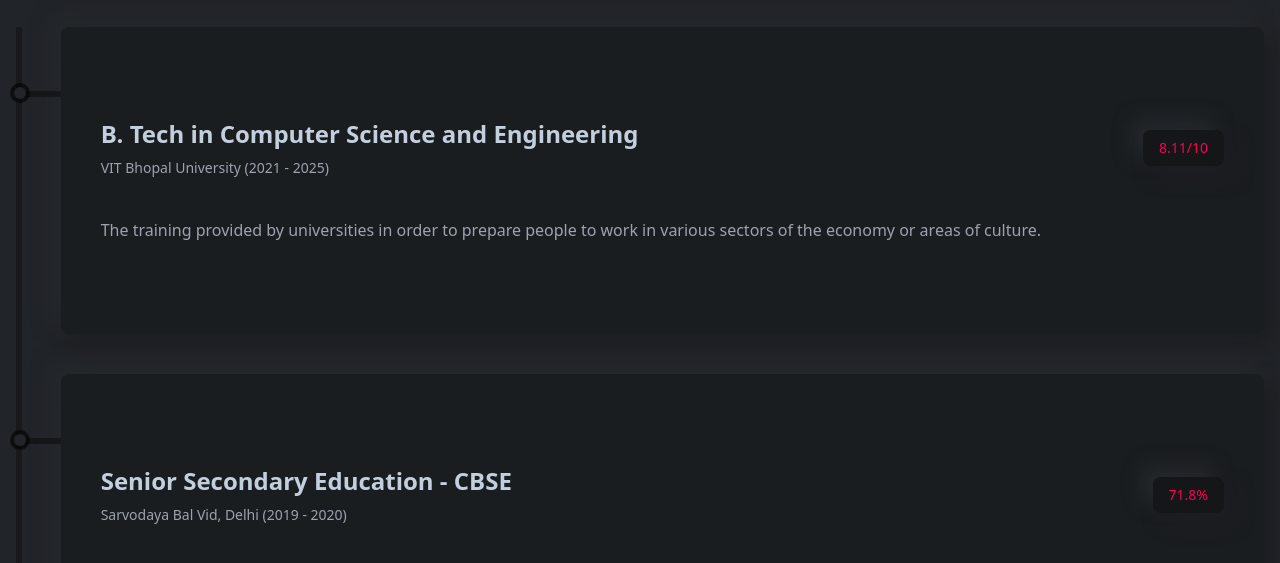
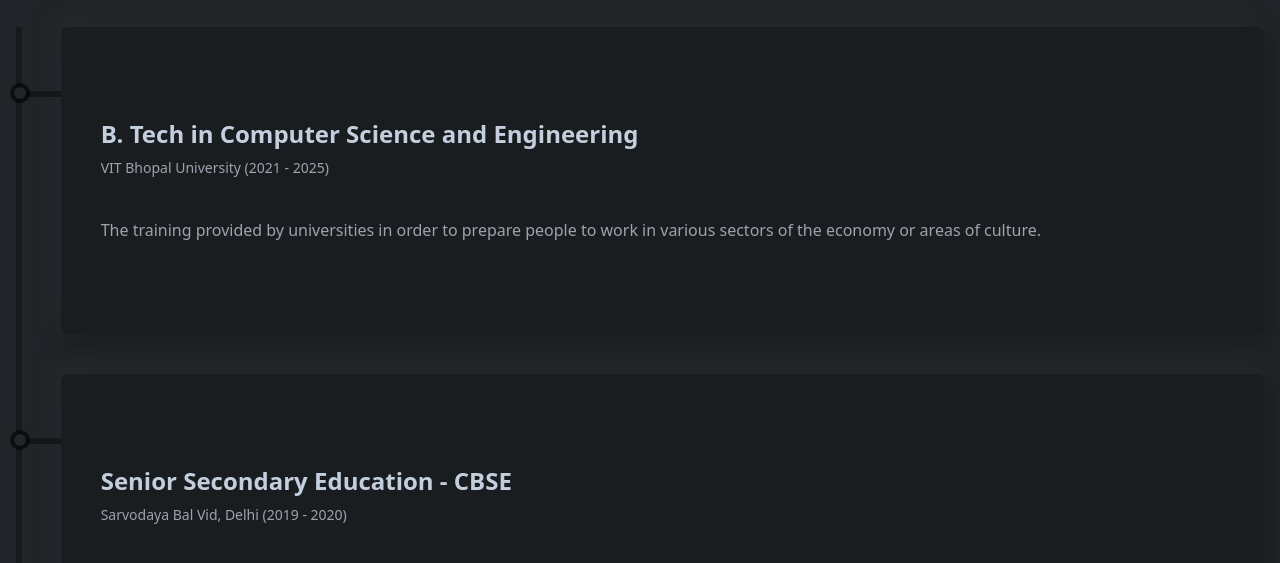
Before and after one commit to frabhinav/Portfolio, a React (Create React App) app: page / in a window 1280 px wide. Shown: the part 3840-4403 px from the top of the page. Built offline with nearby package versions, Linux system fonts and the light colour scheme.

Commit message:
some ui changes
Removed the result display section from ResumeCard.

```diff
--- a/src/components/resume/ResumeCard.js
+++ b/src/components/resume/ResumeCard.js
@@ -18,11 +18,6 @@
               {subTitle}
             </p>
           </div>
-          <div>
-            <p className="px-4 py-2 text-designColor bg-black bg-opacity-25 rounded-lg flex justify-center items-center shadow-shadowOne text-sm font-medium">
-              {result}
-            </p>
-          </div>
         </div>
         <p className="text-sm md:text-base font-medium text-gray-400 group-hover:text-gray-300 duration-300">
           {des}
```
